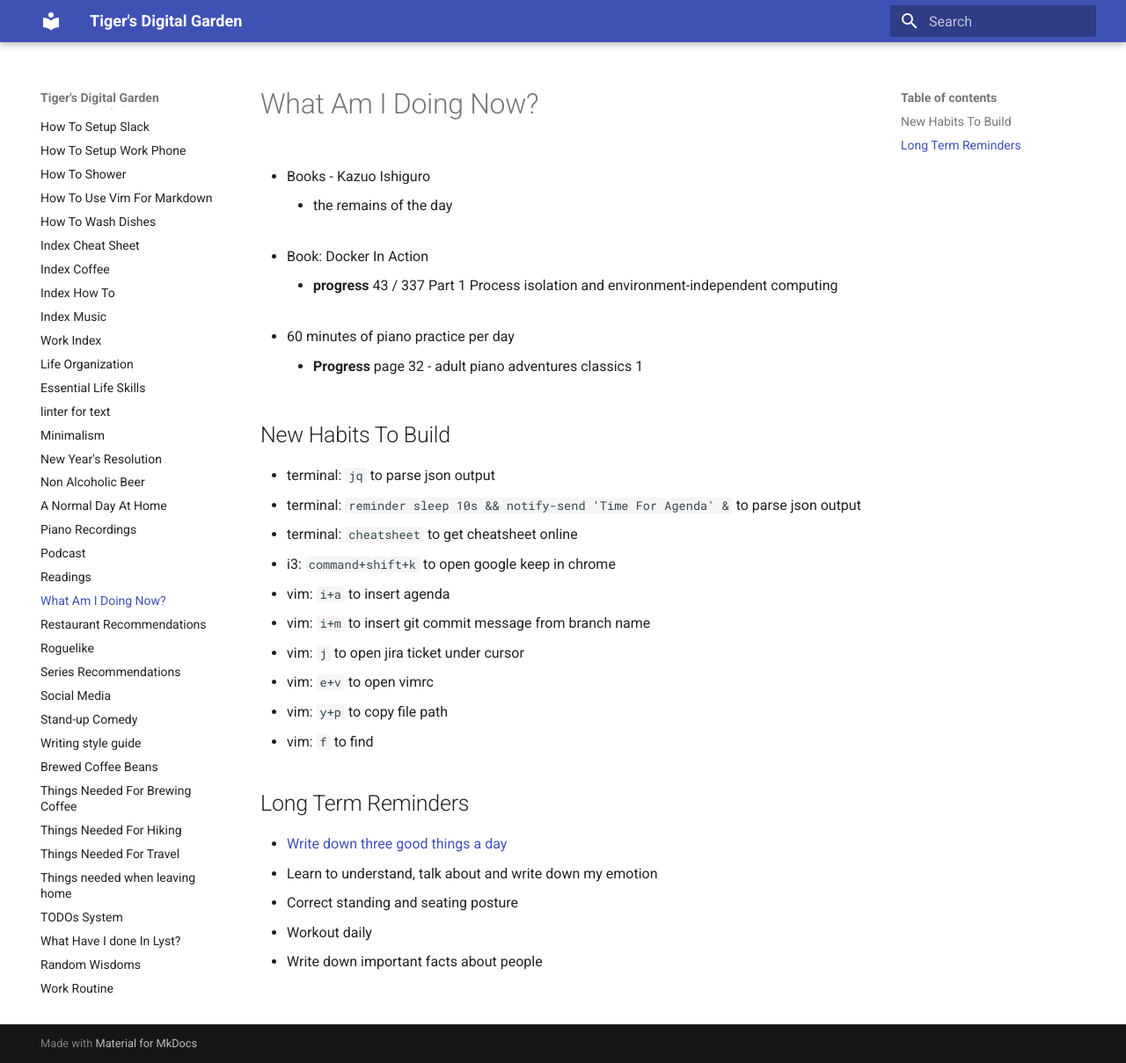
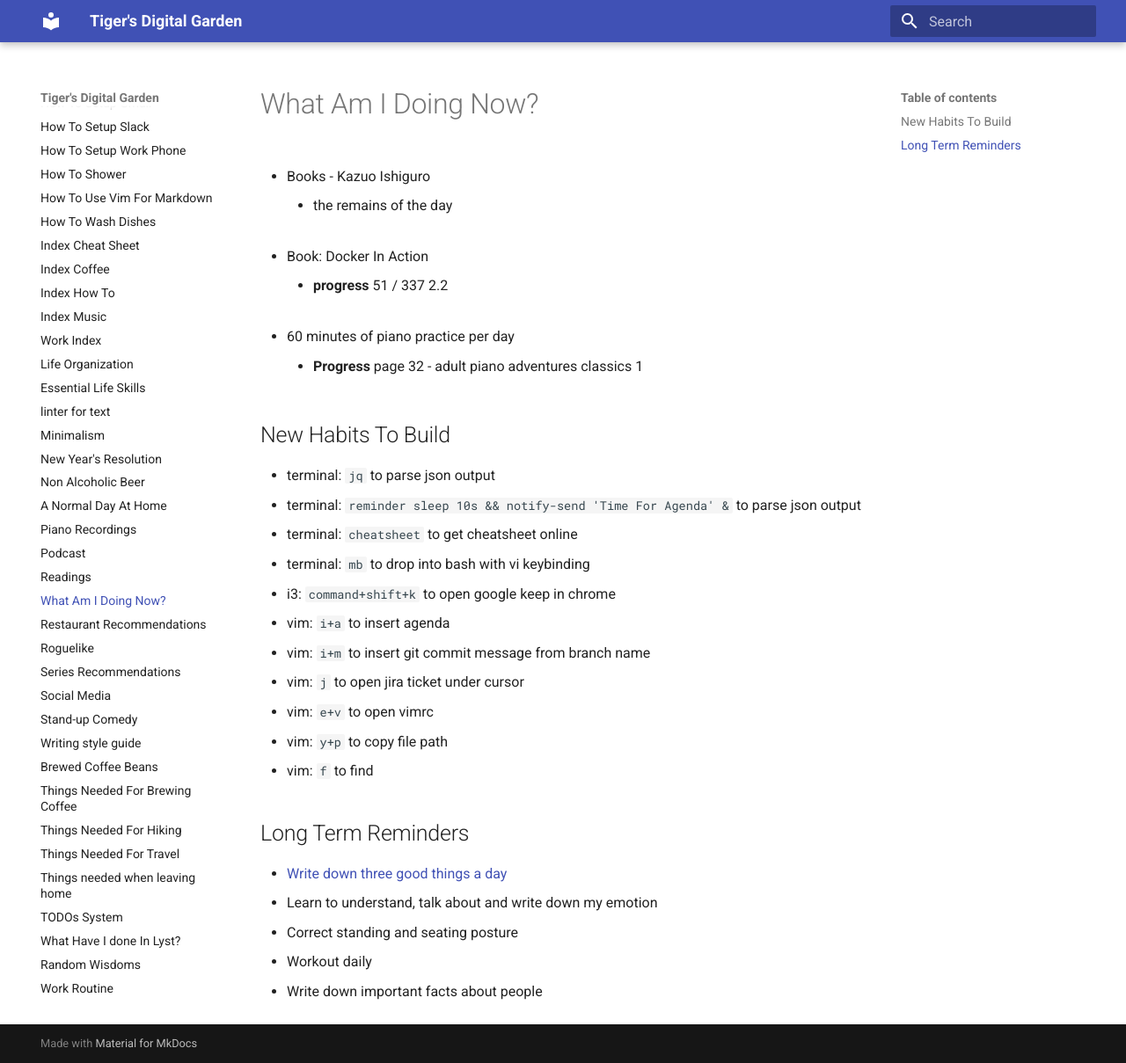
Before and after one commit to ynotstartups/notes, an MkDocs documentation site: the page built from notes/reminders.md, in a window 1280 px wide and 1209 px high. Shown: the whole window at 88% size. Built offline with MkDocs 1.6.1 and Material for MkDocs 9.7.7, drawn with Linux system fonts in a browser that asks for light colours.

Commit message:
update progress and new reminders

```diff
--- a/notes/reminders.md
+++ b/notes/reminders.md
@@ -6,7 +6,7 @@
 
 - Book: Docker In Action
 
-  - **progress** 43 / 337 Part 1 Process isolation and environment-independent computing
+  - **progress** 51 / 337 2.2
 
 - 60 minutes of piano practice per day
 
@@ -17,6 +17,7 @@
 - terminal: `jq` to parse json output
 - terminal: `reminder sleep 10s && notify-send 'Time For Agenda' &` to parse json output
 - terminal: `cheatsheet` to get cheatsheet online
+- terminal: `mb` to drop into bash with vi keybinding
 - i3:       `command+shift+k` to open google keep in chrome
 - vim:      `i+a` to insert agenda
 - vim:      `i+m` to insert git commit message from branch name
```
